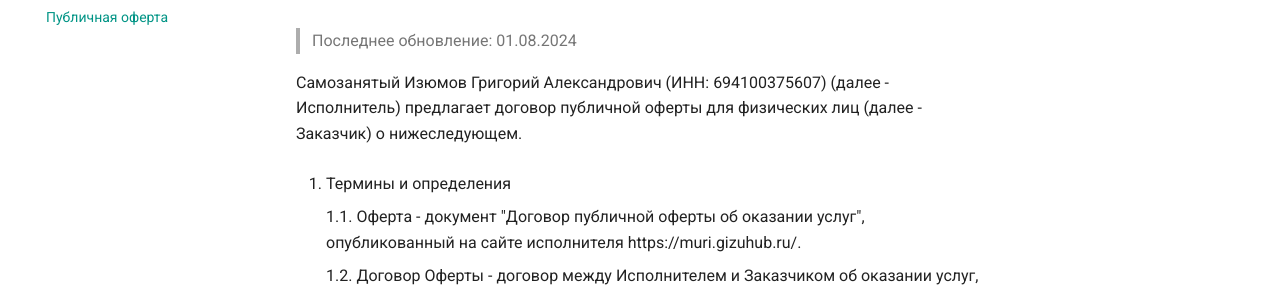
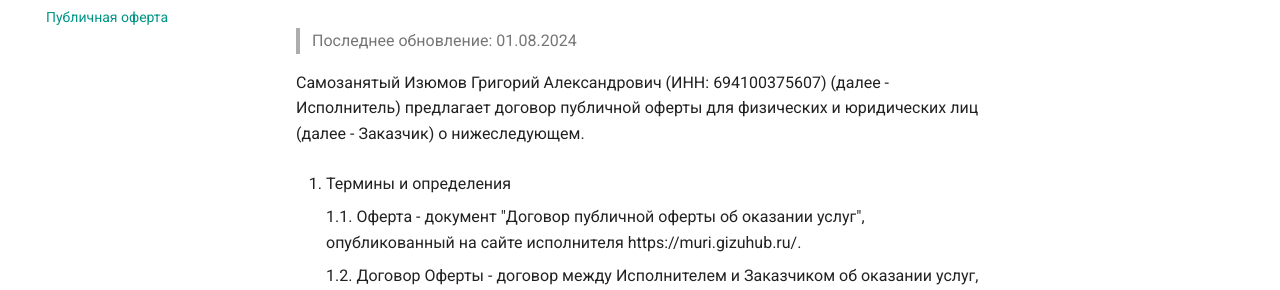
Before and after one commit to Muri-ds/muri-ds.github.io, an MkDocs documentation site: the page built from docs/legal/oferta.md, in a window 1280 px wide and 1325 px high. Shown: the part 241-531 px from the top of the window. Built offline with MkDocs 1.6.1 and Material for MkDocs 9.7.7, drawn with Linux system fonts in a browser that asks for light colours.

```diff
--- a/docs/legal/oferta.md
+++ b/docs/legal/oferta.md
@@ -1,7 +1,7 @@
 # 💸 Договор публичной оферты об оказании услуг
 > Последнее обновление: 01.08.2024
 
-Самозанятый Изюмов Григорий Александрович (ИНН: 694100375607) (далее - Исполнитель) предлагает договор публичной оферты для физических лиц (далее - Заказчик) о нижеследующем.
+Самозанятый Изюмов Григорий Александрович (ИНН: 694100375607) (далее - Исполнитель) предлагает договор публичной оферты для физических и юридических лиц (далее - Заказчик) о нижеследующем.
 
 1. Термины и определения
 
```
Also changed, not shown: docs/legal/requisite.md (added, +11 -0 lines).
